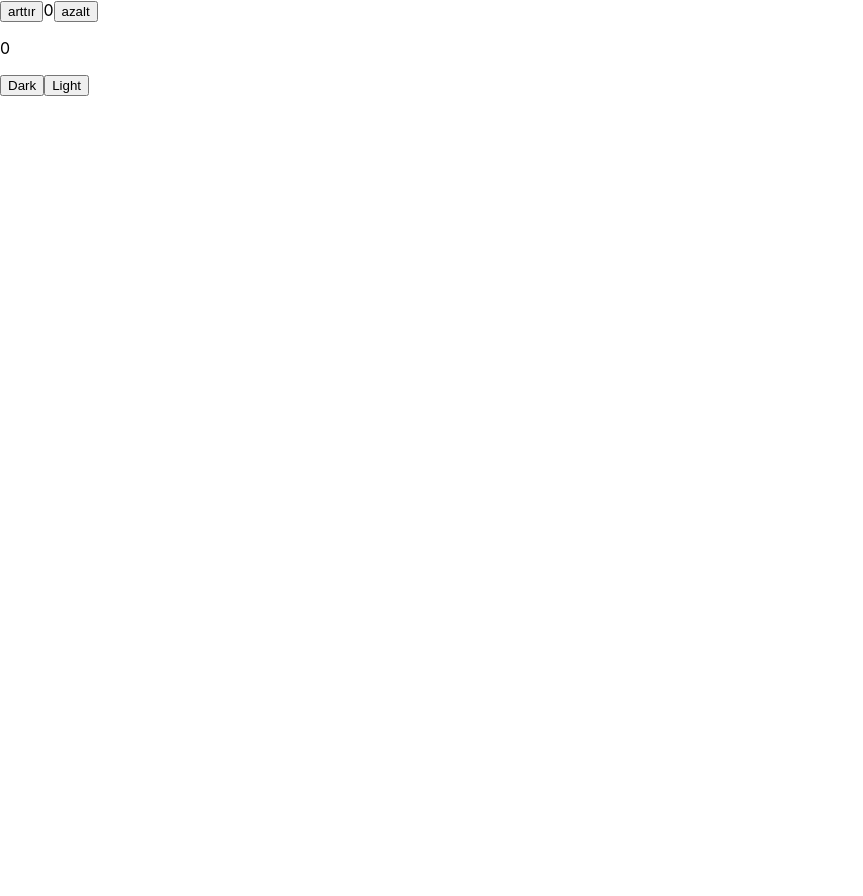
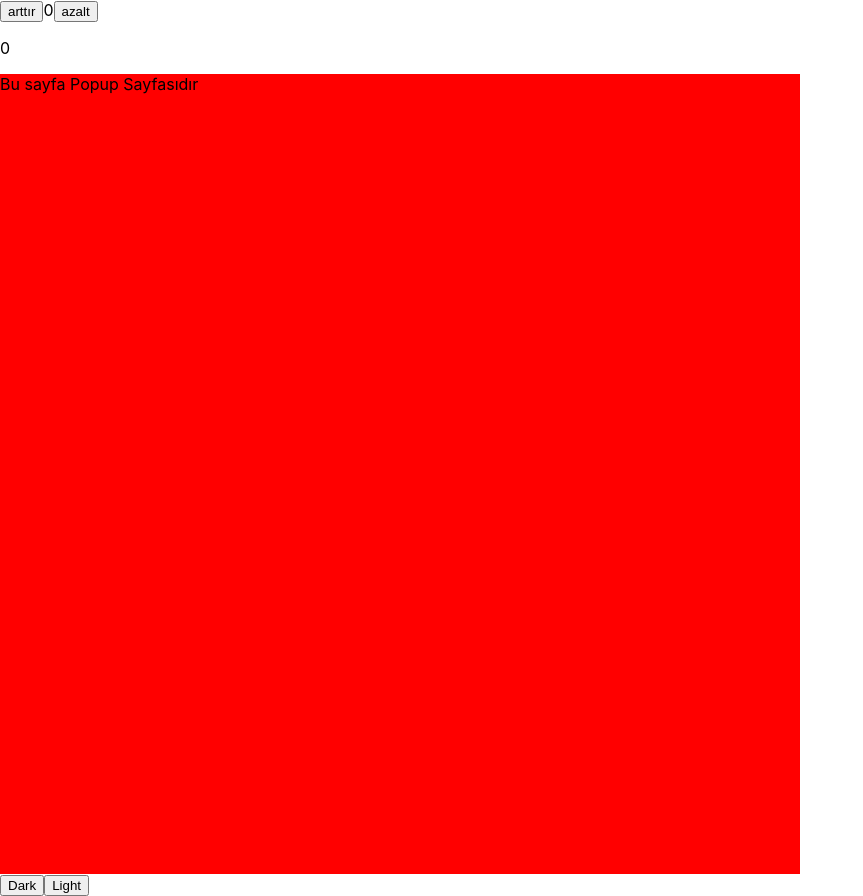
Before and after one commit to GoktugYmsk/react-redux-educaiton, a React (Create React App) app: page / in a window 1280 px wide. Both pictures are taken after a click on the button "Dark". Shown: the whole page, without its empty margins (0-863 px from the left). Before the commit the page ends 800 px from the top, so only its background shows below. Built offline with nearby package versions, Linux system fonts and the light colour scheme; no server answers.

Commit message:
Popup added

```diff
--- a/src/Active.js
+++ b/src/Active.js
@@ -1,5 +1,4 @@
 import { createSlice } from "@reduxjs/toolkit";
-import { useState } from "react";
 
 const initialState = {
     theme: false,
@@ -8,17 +7,16 @@ const initialState = {
 export const Active = createSlice({
     name: 'active',
     initialState,
-    reducers:{
-        dark: (state)=>{
-            state.theme = false
-            alert('Çalıştı')
+    reducers: {
+        dark: (state) => {
+            state.theme = true
         },
-        light: (state)=>{
+        light: (state) => {
             state.theme = true
         },
     },
 })
 
-export const {dark, light} =  Active.actions
+export const { dark, light } = Active.actions
 
 export default Active.reducer
--- a/src/App.css
+++ b/src/App.css
@@ -0,0 +1,5 @@
+.popup{
+    width: 800px;
+    height: 800px;
+    background: red;
+}
--- a/src/Deneme.js
+++ b/src/Deneme.js
@@ -2,15 +2,18 @@ import React from 'react'
 import { useDispatch, useSelector } from 'react-redux'
 import { light } from './Active'
 import { dark } from './Active'
+import Popup from './Popup'
 
 function Deneme() {
 
-    const ekrandaGoster = useSelector((tema)=>tema.deneme.setActive)
+    const ekrandaGoster = useSelector((tema)=>tema.deneme.theme)
+    console.log(ekrandaGoster)
 
     const dispatch = useDispatch()
 
   return (
     <div>
+        {ekrandaGoster && <Popup/>}
       <button onClick={()=>dispatch(dark())} >Dark</button>
       <button onClick={()=>dispatch(light())} >Light</button>
     </div>
--- /dev/null
+++ b/src/Popup.js
@@ -0,0 +1,11 @@
+import React from 'react'
+
+function Popup() {
+  return (
+    <div className='popup' >
+      Bu sayfa Popup Sayfasıdır
+    </div>
+  )
+}
+
+export default Popup
```
